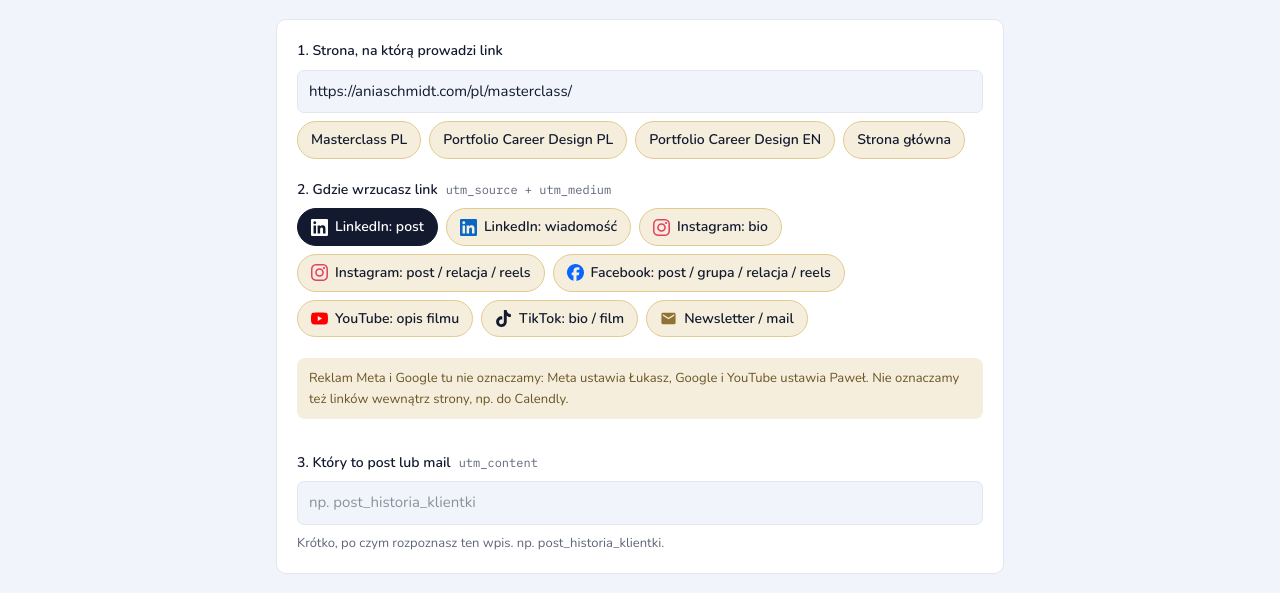
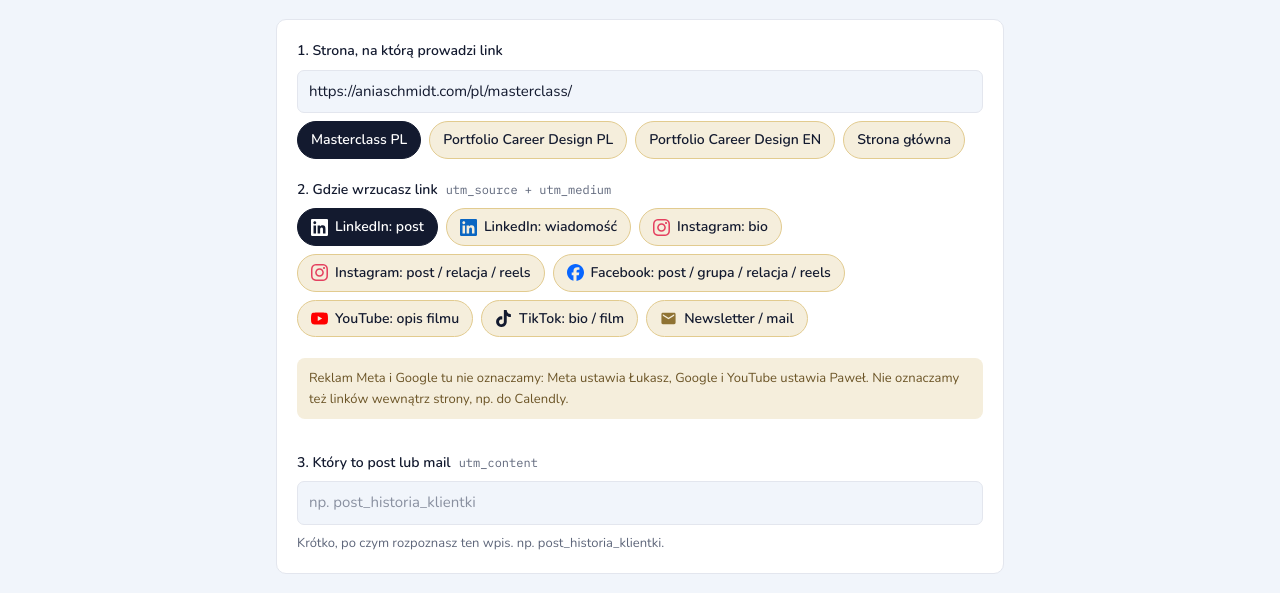
Before and after one commit to somesynergy-cpu/kreator-utm, a plain HTML site: page index.html in a window 1280 px wide. Shown: the part 202-795 px from the top of the page. Drawn offline with nearby package versions, Linux system fonts and the light colour scheme; a web font is replaced by a local one.

Commit message:
Podswietlenie wybranej strony w kroku 1
Co-Authored-By: Claude Opus 5.5 <noreply@anthropic.com>

```diff
--- a/index.html
+++ b/index.html
@@ -232,6 +232,12 @@ function build() {
   if (raw && !/^https?:\/\//i.test(raw)) raw = "https://" + raw;
   let u;
   try { u = new URL(raw); } catch (e) { u = null; }
+  // podświetl stronę z kroku 1, gdy adres to jedna z gotowych stron
+  document.querySelectorAll("[data-base]").forEach((b) => {
+    const t = new URL(BASES[+b.dataset.base].url);
+    const on = !!u && u.hostname.replace(/^www\./, "") === t.hostname && u.pathname.replace(/\/?$/, "/") === t.pathname;
+    b.setAttribute("aria-pressed", on);
+  });
   const campaign = campaignFromUrl(u);
   const content = clean($("content").value);
   const p = { utm_source: channel.source, utm_medium: channel.medium, utm_campaign: campaign, utm_content: content };
```
